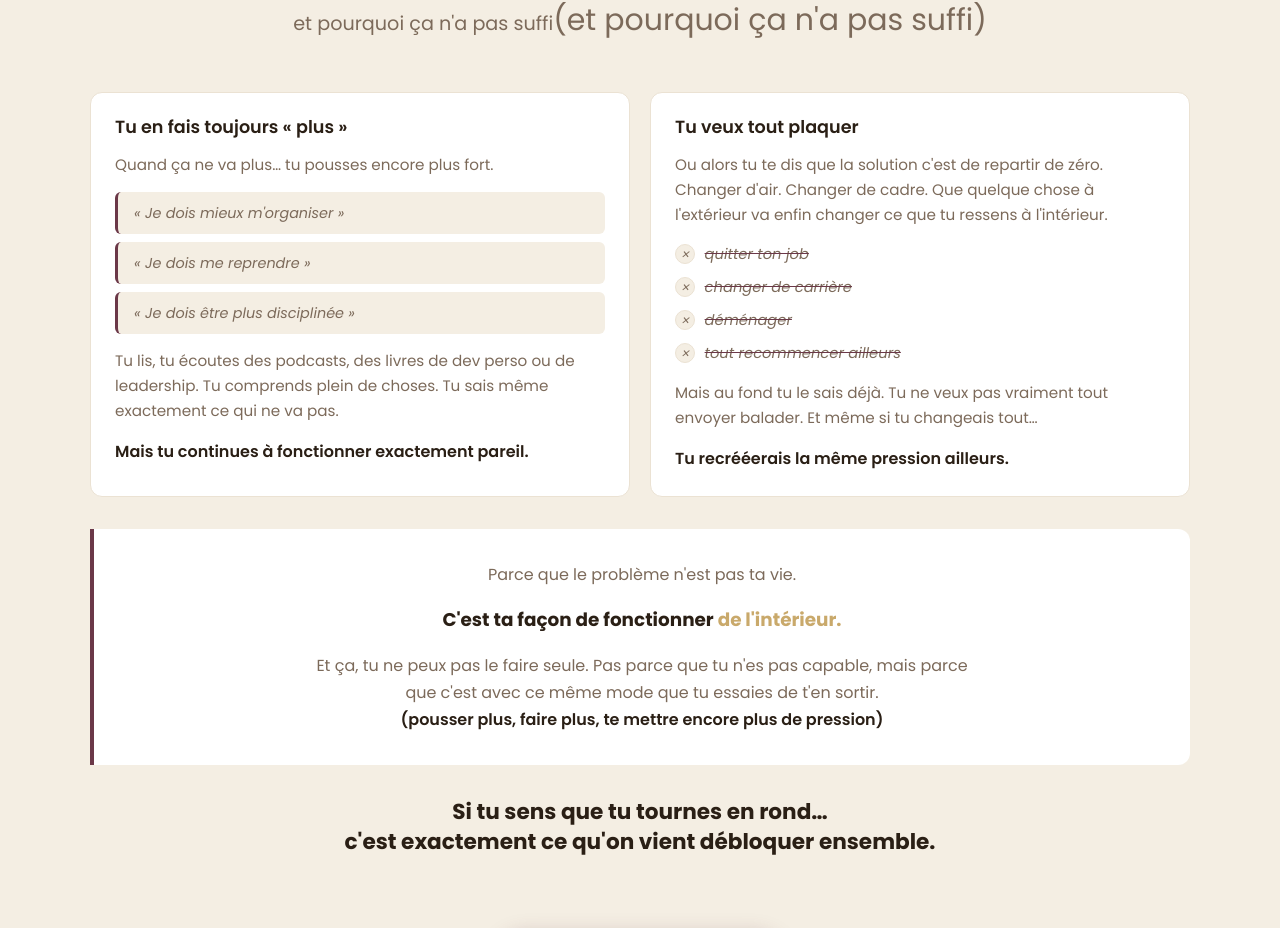
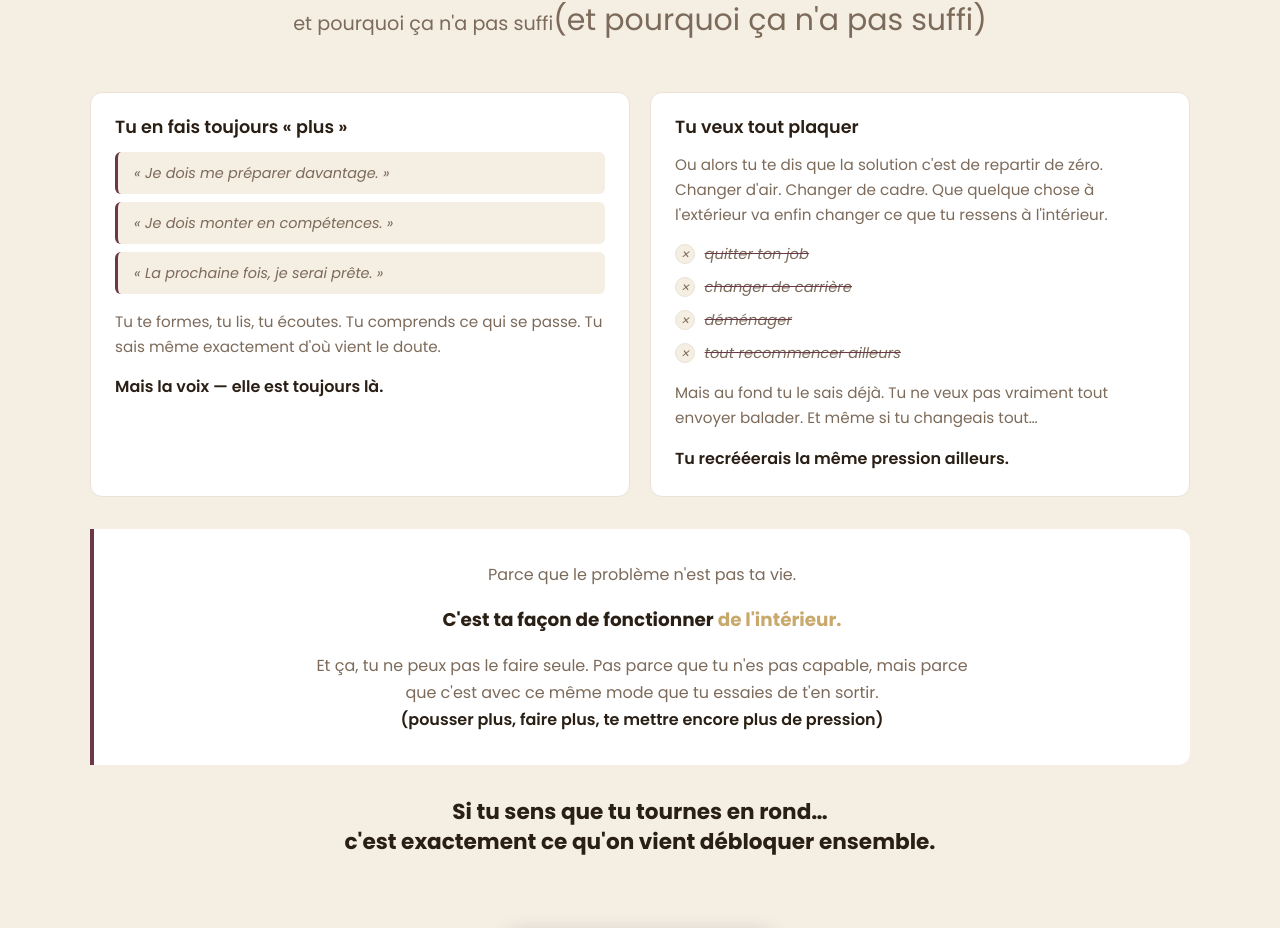
Before and after one commit to yacinebe/AichaHatim.com, a React (Vite) app in the folder apps/web/: page / in a window 1280 px wide. Shown: the part 2624-3552 px from the top of the page. Built offline with nearby package versions, Linux system fonts and the light colour scheme; no server answers.

Commit message:
content: essayé col1 — préparer davantage, monter en compétences, la voix est toujours là

```diff
--- a/apps/web/src/pages/Home.jsx
+++ b/apps/web/src/pages/Home.jsx
@@ -232,19 +232,16 @@ function EssayeSection() {
             {/* Col 1 */}
             <div className="essaye-col">
               <h3 className="essaye-col-title">Tu en fais toujours « plus »</h3>
-              <p className="essaye-col-body">
-                Quand ça ne va plus… tu pousses encore plus fort.
-              </p>
               <div className="essaye-thoughts">
-                <div className="essaye-thought">« Je dois mieux m'organiser »</div>
-                <div className="essaye-thought">« Je dois me reprendre »</div>
-                <div className="essaye-thought">« Je dois être plus disciplinée »</div>
+                <div className="essaye-thought">« Je dois me préparer davantage. »</div>
+                <div className="essaye-thought">« Je dois monter en compétences. »</div>
+                <div className="essaye-thought">« La prochaine fois, je serai prête. »</div>
               </div>
               <p className="essaye-col-body">
-                Tu lis, tu écoutes des podcasts, des livres de dev perso ou de leadership.
-                Tu comprends plein de choses. Tu sais même exactement ce qui ne va pas.
+                Tu te formes, tu lis, tu écoutes. Tu comprends ce qui se passe.
+                Tu sais même exactement d'où vient le doute.
               </p>
-              <p className="essaye-col-punchline">Mais tu continues à fonctionner exactement pareil.</p>
+              <p className="essaye-col-punchline">Mais la voix — elle est toujours là.</p>
             </div>
 
             {/* Col 2 */}
```
